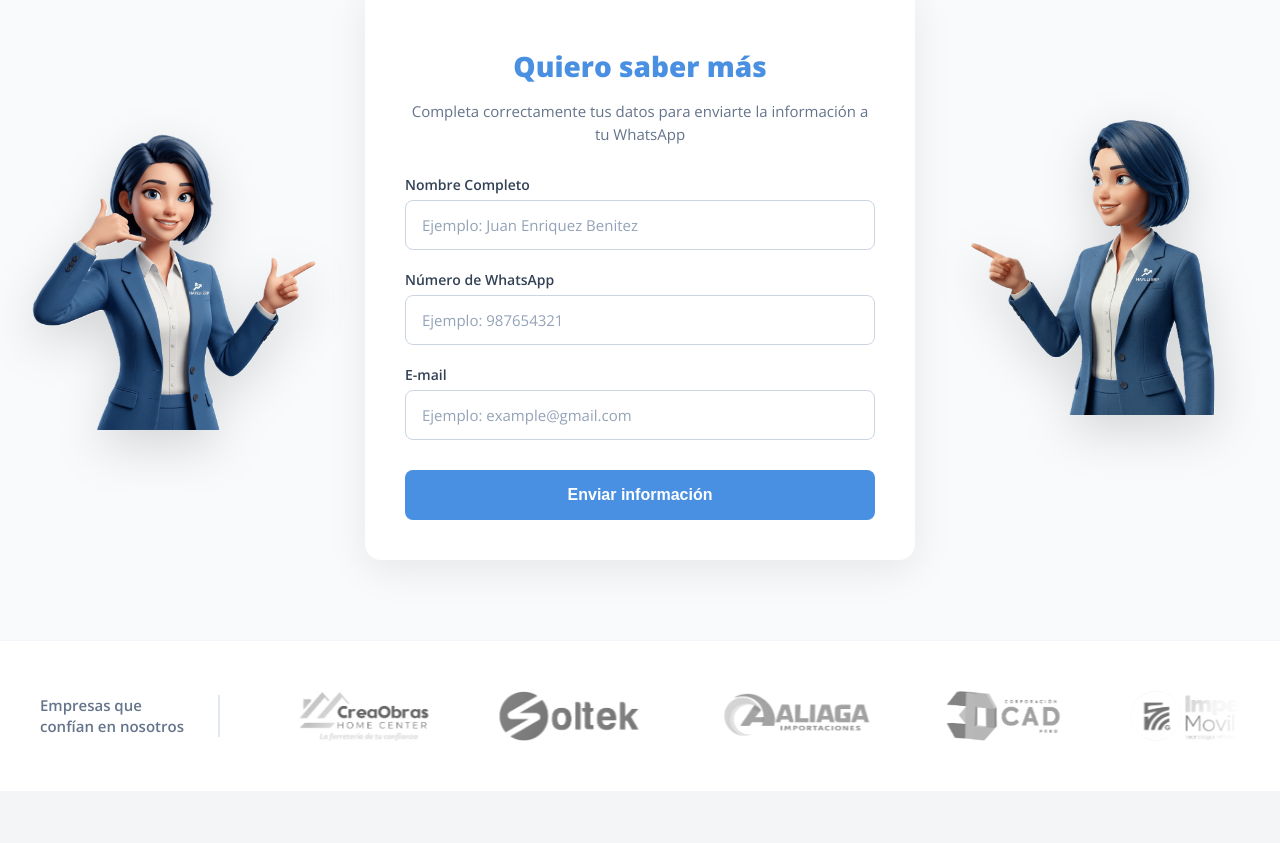
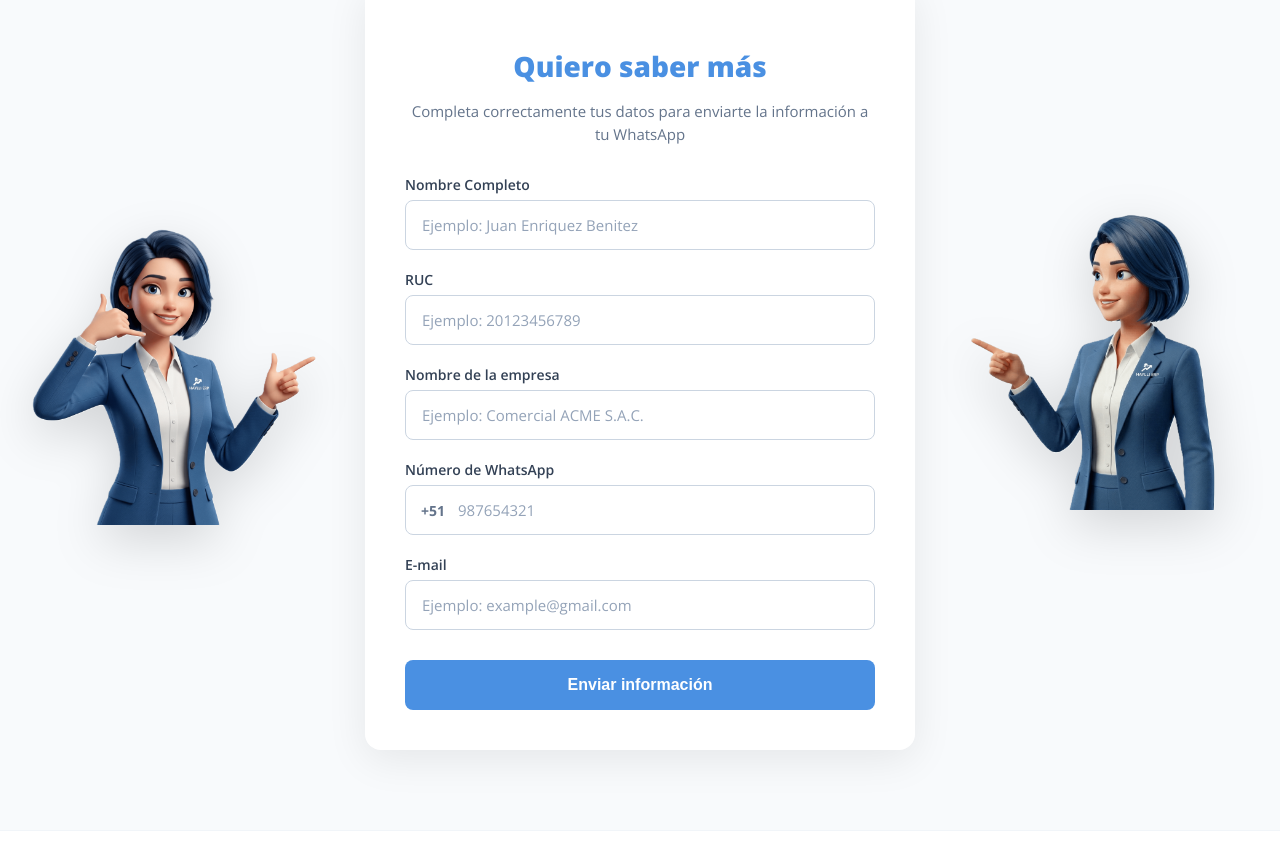
Before and after one commit to IamSebx/hayllierp-page, a Vue app: page /planes in a window 1280 px wide. Shown: the part 2197-3040 px from the top of the page. Built offline with nearby package versions, Linux system fonts and the light colour scheme.

Commit message:
feat(forms): nuevos campos RUC/empresa y mejoras de validación

```diff
--- a/src/components/layout/navbar.vue
+++ b/src/components/layout/navbar.vue
@@ -12,9 +12,9 @@ const isGestionOpen = ref(false)
     <div class="nav-container">
 
       <div class="nav-logo">
-        <a href="/">
+        <router-link to="/">
           <img :src="logoBlanco" alt="Haylli ERP Logo" class="logo-img" />
-        </a>
+        </router-link>
       </div>
 
       <div class="menu-toggle" @click="isMenuOpen = !isMenuOpen">
--- a/src/components/sections/Demo/AgendarDemo.vue
+++ b/src/components/sections/Demo/AgendarDemo.vue
@@ -1,56 +1,10 @@
 <script setup lang="ts">
-import { reactive, ref } from 'vue'
+import { useLeadForm } from '../../../composables/useLeadForm'
 
-const formulario = reactive({
-  nombreCompleto: '', // Unificado
-  celular: '',
-  email: ''
-})
-
-const cargando = ref(false)
-const mensaje = ref({ texto: '', tipo: '' })
-
-const filtrarNumeros = (evento: Event) => {
-  const input = evento.target as HTMLInputElement
-  formulario.celular = input.value.replace(/\D/g, '')
-}
+const { formulario, cargando, mensaje, correoInvalido, telefonoInvalido, filtrarNumeros, filtrarRuc, enviarFormulario } = useLeadForm()
 
 const enviarSolicitud = async () => {
-  if (!formulario.nombreCompleto || !formulario.celular || !formulario.email) {
-    mensaje.value = { texto: 'Por favor, completa todos los campos.', tipo: 'error' }
-    return
-  }
-
-  if (formulario.celular.length !== 9) {
-    mensaje.value = { texto: 'El celular debe tener 9 dígitos.', tipo: 'error' }
-    return
-  }
-
-  cargando.value = true
-  mensaje.value = { texto: '', tipo: '' }
-
-  try {
-    const respuesta = await fetch('https://hayllierp.creamosmarcati.com/wp-json/haylli/v1/contacto', {
-      method: 'POST',
-      headers: { 'Content-Type': 'application/json' },
-      body: JSON.stringify({
-        email: formulario.email,
-        nombre: formulario.nombreCompleto, // Se envía el nombre completo aquí
-        telefono: formulario.celular
-      })
-    })
-
-    if (!respuesta.ok) throw new Error('Error al enviar')
-
-    mensaje.value = { texto: '¡Solicitud enviada con éxito!', tipo: 'exito' }
-    formulario.nombreCompleto = ''
-    formulario.celular = ''
-    formulario.email = ''
-  } catch (error) {
-    mensaje.value = { texto: 'Ocurrió un error. Inténtalo de nuevo.', tipo: 'error' }
-  } finally {
-    cargando.value = false
-  }
+  await enviarFormulario({ mensajeExito: '¡Solicitud enviada con éxito!' })
 }
 </script>
 
@@ -78,13 +32,32 @@ const enviarSolicitud = async () => {
             </div>
 
             <div class="grupo-input">
+              <label for="ruc">RUC</label>
+              <input type="text" id="ruc" v-model="formulario.ruc" @input="filtrarRuc" maxlength="11" placeholder="Ejemplo: 20123456789" :disabled="cargando" required>
+            </div>
+
+            <div class="grupo-input">
+              <label for="empresa">Nombre de la empresa</label>
+              <input type="text" id="empresa" v-model="formulario.empresa" placeholder="Ejemplo: Comercial ACME S.A.C." :disabled="cargando" required>
+            </div>
+
+            <div class="grupo-input">
               <label for="celular">Celular</label>
-              <input type="tel" id="celular" v-model="formulario.celular" @input="filtrarNumeros" maxlength="9" placeholder="Ejemplo: 985961235" :disabled="cargando" required>
+              <div class="input-prefix-wrap">
+                <span class="input-prefix">+51</span>
+                <input type="tel" id="celular" v-model="formulario.telefono" @input="filtrarNumeros" maxlength="9" placeholder="987654321" :disabled="cargando" required>
+              </div>
+              <span v-if="telefonoInvalido" class="input-warning">Ingrese correctamente el número (9 dígitos).</span>
             </div>
 
             <div class="grupo-input">
               <label for="email">E-mail</label>
               <input type="email" id="email" v-model="formulario.email" placeholder="Ejemplo: example@gmail.com" :disabled="cargando" required>
+              <span v-if="correoInvalido" class="input-warning">Ingrese correctamente el correo.</span>
+            </div>
+
+            <div v-if="mensaje.texto" :class="['alerta', `alerta-${mensaje.tipo}`]">
+              {{ mensaje.texto }}
             </div>
 
             <button type="submit" class="btn-enviar" :disabled="cargando">
@@ -202,6 +175,34 @@ const enviarSolicitud = async () => {
   box-sizing: border-box; /* Crucial para que el padding no desborde el input */
 }
 
+.input-prefix-wrap {
+  position: relative;
+  display: block;
+  width: 100%;
+}
+
+.input-prefix {
+  position: absolute;
+  left: 14px;
+  top: 50%;
+  transform: translateY(-50%);
+  color: #64748b;
+  font-size: 14px;
+  font-weight: 700;
+  pointer-events: none;
+}
+
+.input-prefix-wrap input {
+  padding-left: 52px;
+}
+
+.input-warning {
+  margin-top: 6px;
+  font-size: 13px;
+  font-weight: 600;
+  color: #b91c1c;
+}
+
 .btn-enviar {
   background-color: #0073e6;
   color: white;
@@ -217,6 +218,26 @@ const enviarSolicitud = async () => {
 
 .btn-enviar:hover {
   background-color: #005bb5;
+}
+
+.alerta {
+  padding: 12px 16px;
+  border-radius: 12px;
+  font-size: 14px;
+  font-weight: 600;
+  text-align: center;
+}
+
+.alerta-exito {
+  background-color: #dcfce7;
+  color: #166534;
+  border: 1px solid #bbf7d0;
+}
+
+.alerta-error {
+  background-color: #fee2e2;
+  color: #991b1b;
+  border: 1px solid #fecaca;
 }
 
 /* --- EL PERSONAJE --- */
--- a/src/components/sections/general/FormularioContacto.vue
+++ b/src/components/sections/general/FormularioContacto.vue
@@ -1,69 +1,10 @@
 <script setup lang="ts">
-import { reactive, ref } from 'vue'
+import { useLeadForm } from '../../../composables/useLeadForm'
 
-const formulario = reactive({
-  nombreCompleto: '',
-  telefono: '',
-  email: ''
-})
+const { formulario, cargando, mensaje, correoInvalido, telefonoInvalido, filtrarNumeros, filtrarRuc, enviarFormulario } = useLeadForm()
 
-const cargando = ref(false)
-const mensaje = ref({ texto: '', tipo: '' })
-
-// Función que limpia el campo de teléfono en tiempo real
-const filtrarNumeros = (evento: Event) => {
-  const input = evento.target as HTMLInputElement
-  // Reemplaza cualquier cosa que NO sea un número (\D) por vacío
-  formulario.telefono = input.value.replace(/\D/g, '')
-}
-
-const enviarFormulario = async () => {
-  // 1. Validación básica de campos vacíos
-  if (!formulario.nombreCompleto || !formulario.telefono || !formulario.email) {
-    mensaje.value = { texto: 'Por favor, completa todos los campos.', tipo: 'error' }
-    return
-  }
-
-  // 2. Validación de longitud del teléfono (exige que sean 9 sí o sí)
-  if (formulario.telefono.length !== 9) {
-    mensaje.value = { texto: 'El número de WhatsApp debe tener 9 dígitos.', tipo: 'error' }
-    return
-  }
-
-  cargando.value = true
-  mensaje.value = { texto: '', tipo: '' }
-
-  try {
-    const partesNombre = formulario.nombreCompleto.trim().split(' ')
-    const nombre = partesNombre[0] || ''
-    const apellido = partesNombre.slice(1).join(' ') || ''
-
-    const respuesta = await fetch('https://hayllierp.creamosmarcati.com/wp-json/haylli/v1/contacto', {
-      method: 'POST',
-      headers: {
-        'Content-Type': 'application/json'
-      },
-      body: JSON.stringify({
-        email: formulario.email,
-        nombre: nombre,
-        apellido: apellido,
-        telefono: formulario.telefono
-      })
-    })
-
-    if (!respuesta.ok) throw new Error('Error en la red')
-
-    mensaje.value = { texto: '¡Gracias! Te contactaremos por WhatsApp pronto.', tipo: 'exito' }
-    formulario.nombreCompleto = ''
-    formulario.telefono = ''
-    formulario.email = ''
-
-  } catch (error) {
-    console.error('Error al enviar lead:', error)
-    mensaje.value = { texto: 'Ocurrió un problema al enviar tus datos. Intenta nuevamente.', tipo: 'error' }
-  } finally {
-    cargando.value = false
-  }
+const enviarFormularioContacto = async () => {
+  await enviarFormulario()
 }
 </script>
 
@@ -81,7 +22,7 @@ const enviarFormulario = async () => {
           <p>Completa correctamente tus datos para enviarte la información a tu WhatsApp</p>
         </div>
 
-        <form @submit.prevent="enviarFormulario" class="formulario">
+        <form @submit.prevent="enviarFormularioContacto" class="formulario">
 
           <div class="grupo-input">
             <label for="nombre">Nombre Completo</label>
@@ -96,17 +37,47 @@ const enviarFormulario = async () => {
           </div>
 
           <div class="grupo-input">
+            <label for="ruc">RUC</label>
+            <input
+              type="text"
+              id="ruc"
+              v-model="formulario.ruc"
+              @input="filtrarRuc"
+              maxlength="11"
+              placeholder="Ejemplo: 20123456789"
+              :disabled="cargando"
+              required
+            >
+          </div>
+
+          <div class="grupo-input">
+            <label for="empresa">Nombre de la empresa</label>
+            <input
+              type="text"
+              id="empresa"
+              v-model="formulario.empresa"
+              placeholder="Ejemplo: Comercial ACME S.A.C."
+              :disabled="cargando"
+              required
+            >
+          </div>
+
+          <div class="grupo-input">
             <label for="whatsapp">Número de WhatsApp</label>
+            <div class="input-prefix-wrap">
+              <span class="input-prefix">+51</span>
               <input
                 type="tel"
                 id="whatsapp"
                 v-model="formulario.telefono"
                 @input="filtrarNumeros"
                 maxlength="9"
-              placeholder="Ejemplo: 987654321"
+                placeholder="987654321"
                 :disabled="cargando"
                 required
               >
+            </div>
+            <span v-if="telefonoInvalido" class="input-warning">Ingrese correctamente el número (9 dígitos).</span>
           </div>
 
           <div class="grupo-input">
@@ -119,6 +90,7 @@ const enviarFormulario = async () => {
               :disabled="cargando"
               required
             >
+            <span v-if="correoInvalido" class="input-warning">Ingrese correctamente el correo.</span>
           </div>
 
           <div v-if="mensaje.texto" :class="['alerta', `alerta-${mensaje.tipo}`]">
@@ -271,6 +243,36 @@ const enviarFormulario = async () => {
   cursor: not-allowed;
 }
 
+.input-prefix-wrap {
+  position: relative;
+  display: block;
+  width: 100%;
+}
+
+.input-prefix {
+  position: absolute;
+  left: 16px;
+  top: 50%;
+  transform: translateY(-50%);
+  color: #64748b;
+  font-size: 14px;
+  font-weight: 700;
+  pointer-events: none;
+}
+
+.input-prefix-wrap input {
+  width: 100%;
+  padding-left: 52px;
+  box-sizing: border-box;
+}
+
+.input-warning {
+  margin-top: 2px;
+  font-size: 13px;
+  font-weight: 600;
+  color: #b91c1c;
+}
+
 .btn-enviar {
   margin-top: 10px;
   background-color: #4A90E2;
--- /dev/null
+++ b/src/composables/useLeadForm.ts
@@ -0,0 +1,145 @@
+import { computed, reactive, ref } from 'vue'
+
+type MensajeTipo = '' | 'error' | 'exito'
+
+interface MensajeEstado {
+  texto: string
+  tipo: MensajeTipo
+}
+
+interface LeadPayload {
+  email: string
+  nombre: string
+  apellido: string
+  telefono: string
+  ruc: string
+  empresa: string
+}
+
+interface EnviarOpciones {
+  mensajeExito?: string
+}
+
+const CONTACTO_ENDPOINT = 'https://hayllierp.creamosmarcati.com/wp-json/haylli/v1/contacto'
+const MENSAJE_EXITO_DEFAULT = '¡Gracias! Te contactaremos por WhatsApp pronto.'
+const EMAIL_REGEX = /^[^\s@]+@[^\s@]+\.[^\s@]+$/
+
+const extraerNombreApellido = (nombreCompleto: string) => {
+  const partes = nombreCompleto.trim().split(/\s+/).filter(Boolean)
+  return {
+    nombre: partes[0] ?? '',
+    apellido: partes.slice(1).join(' '),
+  }
+}
+
+export const useLeadForm = () => {
+  const formulario = reactive({
+    nombreCompleto: '',
+    ruc: '',
+    empresa: '',
+    telefono: '',
+    email: '',
+  })
+
+  const cargando = ref(false)
+  const mensaje = ref<MensajeEstado>({ texto: '', tipo: '' })
+
+  const correoInvalido = computed(() => {
+    const email = formulario.email.trim()
+    return email.length > 0 && !EMAIL_REGEX.test(email)
+  })
+
+  const telefonoInvalido = computed(() => {
+    const telefono = formulario.telefono.trim()
+    return telefono.length > 0 && telefono.length < 9
+  })
+
+  const filtrarNumeros = (evento: Event) => {
+    const input = evento.target as HTMLInputElement
+    formulario.telefono = input.value.replace(/\D/g, '')
+  }
+
+  const filtrarRuc = (evento: Event) => {
+    const input = evento.target as HTMLInputElement
+    formulario.ruc = input.value.replace(/\D/g, '')
+  }
+
+  const limpiarFormulario = () => {
+    formulario.nombreCompleto = ''
+    formulario.ruc = ''
+    formulario.empresa = ''
+    formulario.telefono = ''
+    formulario.email = ''
+  }
+
+  const enviarFormulario = async (opciones: EnviarOpciones = {}) => {
+    if (!formulario.nombreCompleto || !formulario.ruc || !formulario.empresa || !formulario.telefono || !formulario.email) {
+      mensaje.value = { texto: 'Por favor, completa todos los campos.', tipo: 'error' }
+      return
+    }
+
+    if (!EMAIL_REGEX.test(formulario.email.trim())) {
+      mensaje.value = { texto: 'Ingrese correctamente el correo.', tipo: 'error' }
+      return
+    }
+
+    if (formulario.ruc.length !== 11) {
+      mensaje.value = { texto: 'El RUC debe tener 11 dígitos.', tipo: 'error' }
+      return
+    }
+
+    if (formulario.telefono.length !== 9) {
+      mensaje.value = { texto: 'El número de WhatsApp debe tener 9 dígitos.', tipo: 'error' }
+      return
+    }
+
+    cargando.value = true
+    mensaje.value = { texto: '', tipo: '' }
+
+    try {
+      const { nombre, apellido } = extraerNombreApellido(formulario.nombreCompleto)
+      const payload: LeadPayload = {
+        email: formulario.email,
+        nombre,
+        apellido,
+        telefono: formulario.telefono,
+        ruc: formulario.ruc,
+        empresa: formulario.empresa,
+      }
+
+      const respuesta = await fetch(CONTACTO_ENDPOINT, {
+        method: 'POST',
+        headers: { 'Content-Type': 'application/json' },
+        body: JSON.stringify(payload),
+      })
+
+      if (!respuesta.ok) {
+        throw new Error('Error al enviar el formulario')
+      }
+
+      mensaje.value = {
+        texto: opciones.mensajeExito ?? MENSAJE_EXITO_DEFAULT,
+        tipo: 'exito',
+      }
+      limpiarFormulario()
+    } catch {
+      mensaje.value = {
+        texto: 'Ocurrió un problema al enviar tus datos. Intenta nuevamente.',
+        tipo: 'error',
+      }
+    } finally {
+      cargando.value = false
+    }
+  }
+
+  return {
+    formulario,
+    cargando,
+    mensaje,
+    correoInvalido,
+    telefonoInvalido,
+    filtrarNumeros,
+    filtrarRuc,
+    enviarFormulario,
+  }
+}
```
Also changed, not shown: src/router/index.ts (+10 -19 lines). Lines whose indentation alone changed are shown as unchanged.
